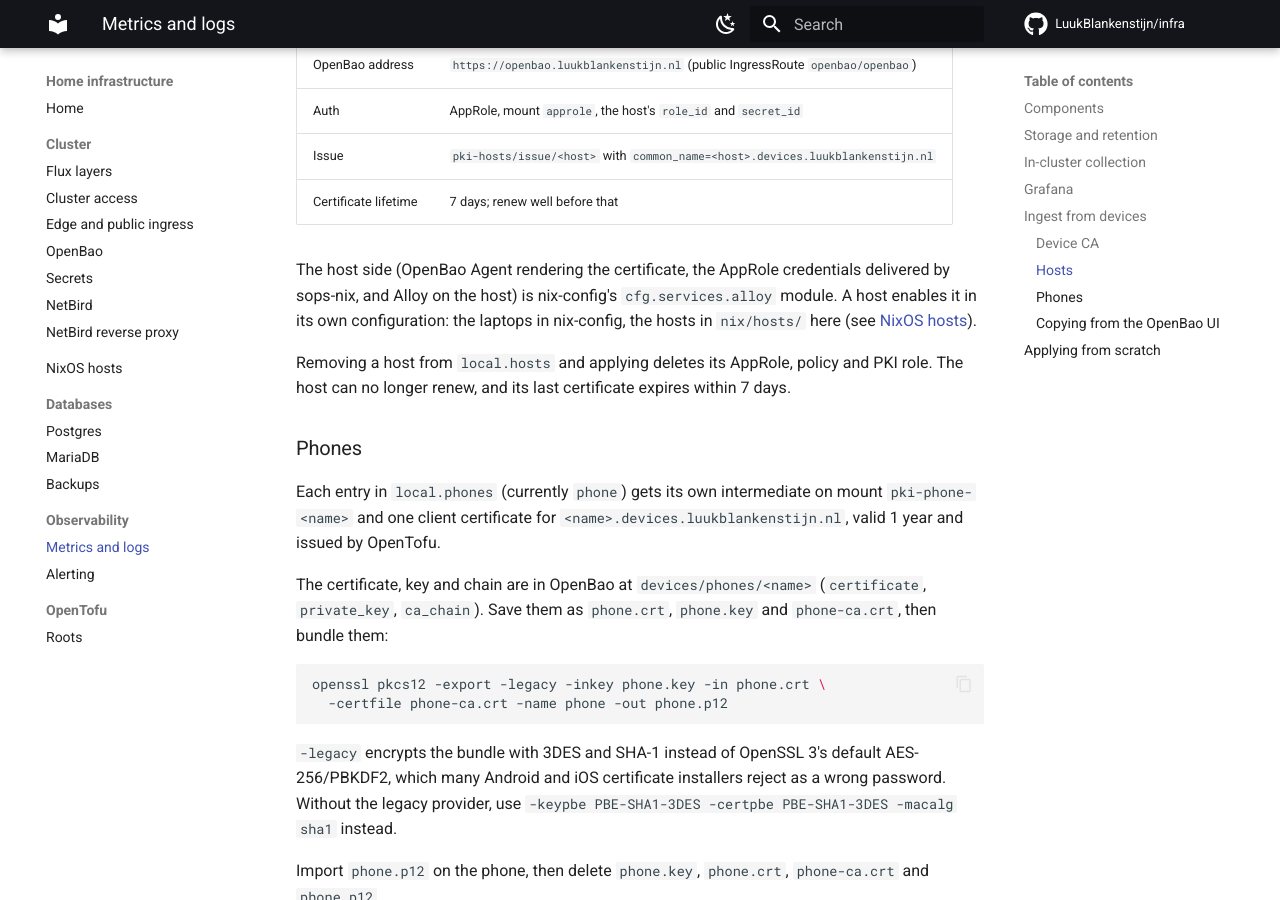
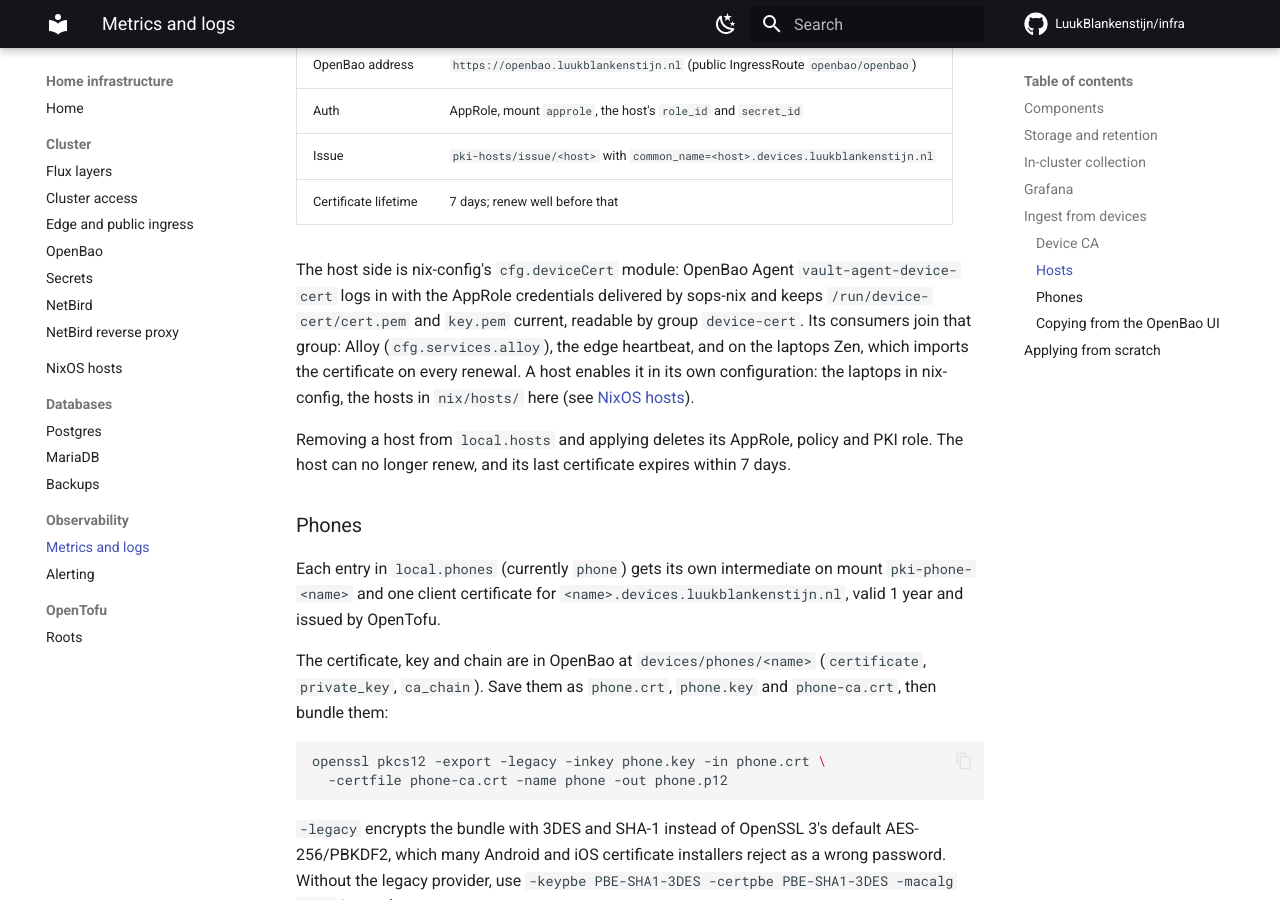
Before and after one commit to LuukBlankenstijn/infra, an MkDocs documentation site: the page built from docs/observability/index.md, in a window 1280 px wide and 900 px high, scrolled down 5551 px. Built offline with MkDocs 1.6.1 and Material for MkDocs 9.7.7, drawn with Linux system fonts in a browser that asks for light colours; comment, search, counter and statistics services are not loaded.

Commit message:
chore(nix): bump nix-config (device certificate moved to cfg.deviceCert)

```diff
--- a/docs/observability/index.md
+++ b/docs/observability/index.md
@@ -208,10 +208,13 @@ What a host needs to renew:
 | Issue | `pki-hosts/issue/<host>` with `common_name=<host>.devices.luukblankenstijn.nl` |
 | Certificate lifetime | 7 days; renew well before that |
 
-The host side (OpenBao Agent rendering the certificate, the AppRole
-credentials delivered by sops-nix, and Alloy on the host) is nix-config's
-`cfg.services.alloy` module. A host enables it in its own configuration: the
-laptops in nix-config, the hosts in `nix/hosts/` here (see
+The host side is nix-config's `cfg.deviceCert` module: OpenBao Agent
+`vault-agent-device-cert` logs in with the AppRole credentials delivered by
+sops-nix and keeps `/run/device-cert/cert.pem` and `key.pem` current, readable
+by group `device-cert`. Its consumers join that group: Alloy
+(`cfg.services.alloy`), the edge heartbeat, and on the laptops Zen, which
+imports the certificate on every renewal. A host enables it in its own
+configuration: the laptops in nix-config, the hosts in `nix/hosts/` here (see
 [NixOS hosts](../hosts.md)).
 
 Removing a host from `local.hosts` and applying deletes its AppRole, policy and
```
Also changed, not shown: docs/hosts.md (+1 -1 lines), docs/observability/alerting.md (+3 -2 lines), 3 other files.
